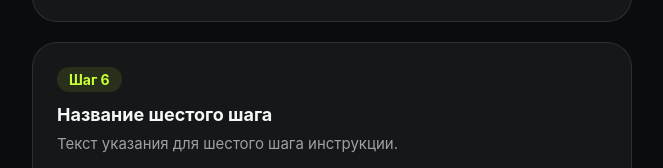
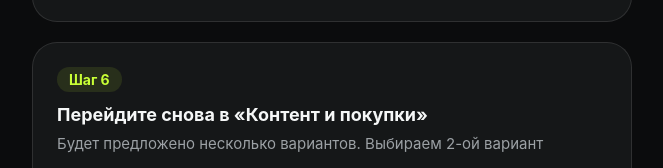
Before and after one commit to shurikoriginal-ru/manualzxb, a plain HTML site: page index.html in a window 1280 px wide. Shown: the part 3474-3642 px from the top of the page, without its empty margins (308-971 px from the left). Drawn offline with Linux system fonts and the light colour scheme.

Commit message:
Update index.html

```diff
--- a/index.html
+++ b/index.html
@@ -143,7 +143,6 @@
         margin: 0 auto;
       }
 
-      /* Желтая пометка под картинкой */
       .step-note {
         margin-top: 16px;
         background: var(--warning-soft);
@@ -211,8 +210,8 @@
         <!-- Шаг 6 -->
         <div class="step-card">
           <div class="step-number">Шаг 6</div>
-          <h3 class="step-title">Название шестого шага</h3>
-          <p class="step-text">Текст указания для шестого шага инструкции.</p>
+          <h3 class="step-title">Перейдите снова в «Контент и покупки»</h3>
+          <p class="step-text">Будет предложено несколько вариантов. Выбираем 2-ой вариант</p>
           <img class="step-image" src="step6.png" alt="Шаг 6" />
         </div>
 
```
